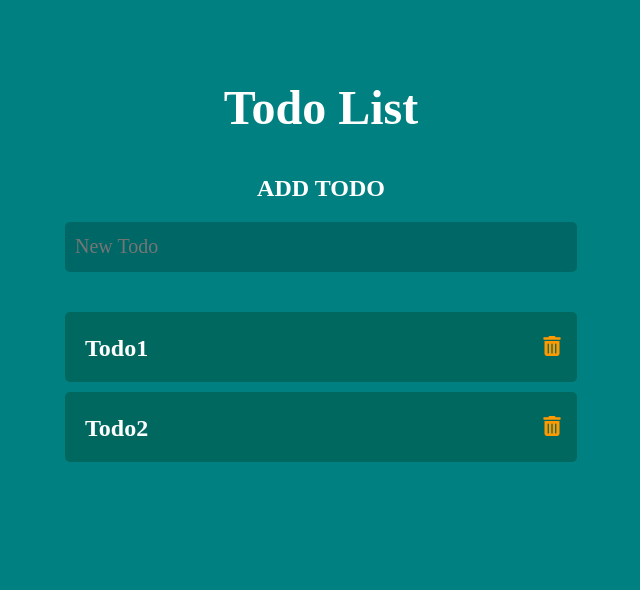
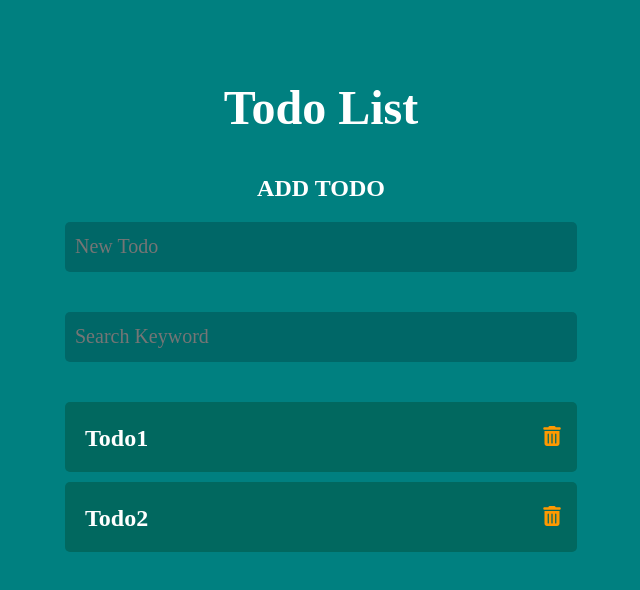
Before and after one commit to nogi369/react-output-first-4, a React (Vite) app: page / in a window 1280 px wide. Shown: the top 590 px of the page, without its empty margins (319-959 px from the left). Built offline with nearby package versions, Linux system fonts and the light colour scheme.

Commit message:
add: Search

```diff
--- a/src/components/Templates/index.jsx
+++ b/src/components/Templates/index.jsx
@@ -3,11 +3,13 @@ import { INIT_TODO_LIST, INIT_UNIQUE_ID } from "../../constants/data";
 import { TodoList } from "../Organisms/TodoList";
 import styles from "./styles.module.css";
 import { AddTodo } from "../Organisms/AddTodo";
+import { InputForm } from "../atoms/InputForm";
 
 export const TodoTemplate = () => {
   const [originTodoList, setOriginTodoList] = useState(INIT_TODO_LIST);
   const [addInputValue, setAddInputValue] = useState("");
   const [uniqueId, setUniqueId] = useState(INIT_UNIQUE_ID);
+  const [searchKeyword, setSearchKeyword] = useState("");
 
   const onChangeAddInputValue = (e) => setAddInputValue(e.target.value);
 
@@ -39,6 +41,8 @@ export const TodoTemplate = () => {
     }
   };
 
+  const handleChangeSearchKeyword = (e) => setSearchKeyword(e.target.value);
+
   return (
     <div className={styles.container}>
       <h1 className={styles.title}>Todo List</h1>
@@ -50,6 +54,13 @@ export const TodoTemplate = () => {
         />
       </section>
       <section className={styles.common}>
+        <InputForm
+          handleChangeValue={handleChangeSearchKeyword}
+          inputValue={searchKeyword}
+          placeholder={"Search Keyword"}
+        />
+      </section>
+      <section className={styles.common}>
         <TodoList
           todoList={originTodoList}
           handleDeleteTodo={handleDeleteTodo}
```
Also changed, not shown: src/utils/todoLogic.js (added, +9 -0 lines).
